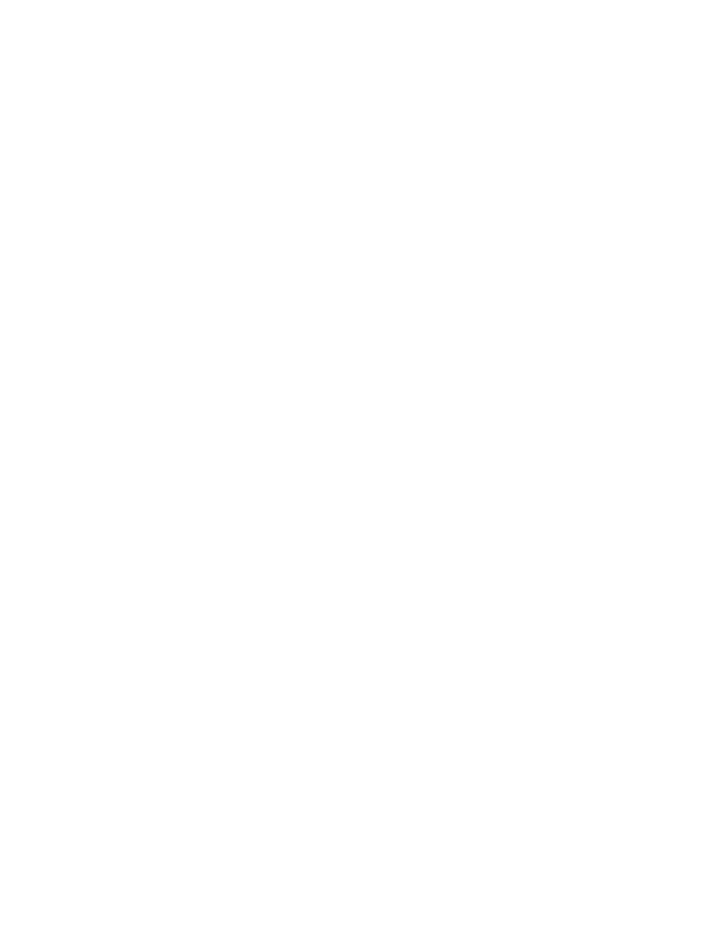
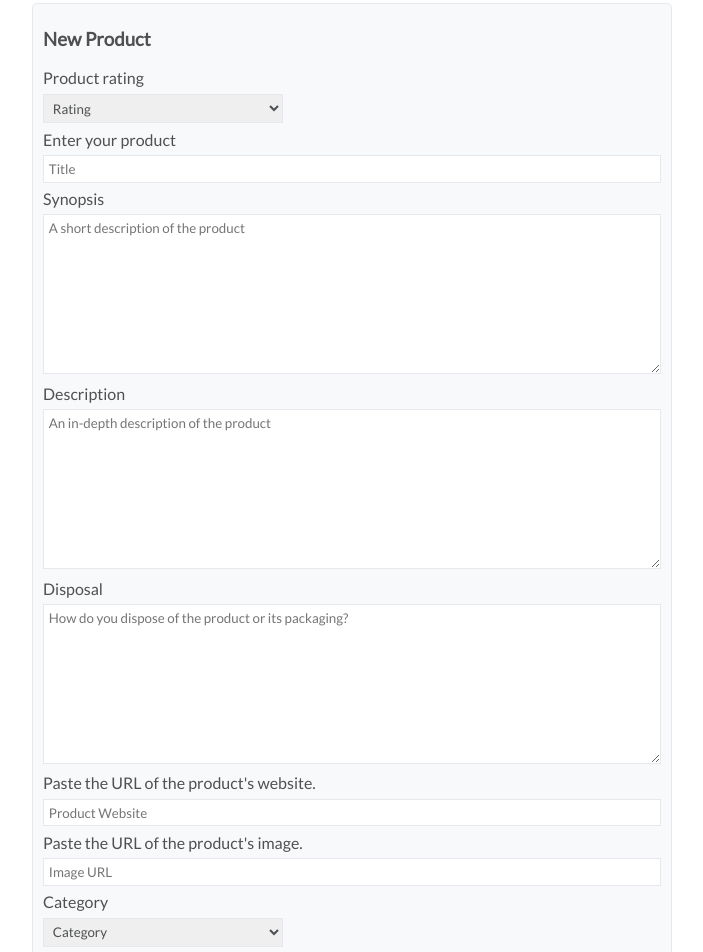
Before and after one commit to DominicVolante/Caris-List, a React (Create React App) app: page /home/addproduct in a window 1280 px wide. Shown: the part 140-1092 px from the top of the page, without its empty margins (288-991 px from the left). Before the commit the page ends 800 px from the top, so only its background shows below. Built offline with nearby package versions, Linux system fonts and the light colour scheme; no server answers.

Commit message:
added a post function

```diff
--- a/src/App.js
+++ b/src/App.js
@@ -6,6 +6,7 @@ import DefaultContext from "./components/context/DefaultContext";
 import EditProductForm from "./components/EditProductForm";
 import LandingPage from "./components/LandingPage";
 import ExpandedProduct from "./components/ExpandedProduct";
+import AddProductRoute from "./components/routes/AddProductRoute";
 
 class App extends Component {
   static contextType = DefaultContext;
@@ -107,6 +108,7 @@ class App extends Component {
               />
             )}
           />
+          <Route path="/home/addproduct" component={AddProductRoute} />
           <Route path="/home/edit/:id" component={EditProductForm} />
           <Route path="/home/details/:id" component={ExpandedProduct} />
         </div>
--- a/src/components/AddProductForm.js
+++ b/src/components/AddProductForm.js
@@ -8,9 +8,14 @@ class AddProductForm extends Component {
   handleSubmit = (form) => {
     const f = new FormData(form);
     const data = {
-      severity: f.get("severity"),
       name: f.get("name"),
+      rating: f.get("rating"),
+      synopsis: f.get("synopsis"),
       description: f.get("description"),
+      disposal: f.get("disposal"),
+      link: f.get("url"),
+      image: f.get("imgurl"),
+      category: f.get("category"),
     };
     this.addProduct(data);
   };
@@ -43,16 +48,14 @@ class AddProductForm extends Component {
           }}
         >
           <h3>New Product</h3>
-          <label htmlFor="severity">Product Severity</label>
-          <select name="severity" id="severity" required>
+          <label htmlFor="rating">Product rating</label>
+          <select name="rating" id="rating" required>
             <option className="hidden" value="">
-              product
+              Rating
             </option>
             <option value="1">1</option>
             <option value="2">2</option>
             <option value="3">3</option>
-            <option value="4">4</option>
-            <option value="5">5</option>
           </select>
           <br />
           <label htmlFor="name">Enter your product</label>
@@ -60,11 +63,61 @@ class AddProductForm extends Component {
             type="text"
             name="name"
             id="name"
-            placeholder="Fly-biting"
+            placeholder="Title"
             required
           />
+          <label htmlFor="synopsis">Synopsis</label>
+          <textarea
+            name="synopsis"
+            id="synopsis"
+            placeholder="A short description of the product"
+            required
+          ></textarea>
           <label htmlFor="description">Description</label>
-          <textarea name="description" id="description" required></textarea>
+          <textarea
+            name="description"
+            id="description"
+            placeholder="An in-depth description of the product"
+            required
+          ></textarea>
+          <label htmlFor="disposal">Disposal</label>
+          <textarea
+            name="disposal"
+            id="disposal"
+            placeholder="How do you dispose of the product or its packaging?"
+            required
+          ></textarea>
+
+          <label htmlFor="url">Paste the URL of the product's website.</label>
+          <input
+            type="text"
+            name="url"
+            id="url"
+            placeholder="Product Website"
+            required
+          />
+
+          <label htmlFor="imgurl">Paste the URL of the product's image.</label>
+          <input
+            type="text"
+            name="imgurl"
+            id="imgurl"
+            placeholder="Image URL"
+            required
+          />
+
+          <label htmlFor="category">Category</label>
+          <select name="category" id="category" required>
+            <option className="hidden" value="">
+              Category
+            </option>
+            <option value="all">All</option>
+            <option value="kitchen">Kitchen</option>
+            <option value="bath">Bath</option>
+            <option value="services">Services</option>
+          </select>
+          <br />
+
           <button className="start-button" type="submit">
             Submit
           </button>
--- a/src/components/Header.js
+++ b/src/components/Header.js
@@ -8,7 +8,7 @@ const Header = () => {
         <h1>
           <Link
             to={{
-              pathname: `/home`,
+              pathname: `/`,
             }}
           >
             Cari's List
--- a/src/components/Sidebar.js
+++ b/src/components/Sidebar.js
@@ -40,6 +40,18 @@ class Sidebar extends Component {
             <option value="services">Services</option>
           </select>
         </div>
+        <h3>
+          Have a product that should
+          <br />
+          be on the list?
+        </h3>
+        <Link
+          to={{
+            pathname: `/home/addproduct`,
+          }}
+        >
+          <button className="start-button">Add it!</button>
+        </Link>
       </div>
     );
   }
--- /dev/null
+++ b/src/components/routes/AddProductRoute.js
@@ -0,0 +1,9 @@
+import React, { Component } from "react";
+import AddProductForm from "../AddProductForm";
+
+class AddProductRoute extends Component {
+  render() {
+    return <AddProductForm />;
+  }
+}
+export default AddProductRoute;
--- a/src/index.css
+++ b/src/index.css
@@ -127,7 +127,8 @@ label {
   box-shadow: 0px 3px 5px 1px #595f62;
 }
 .add-symptom-form {
-  margin: 10px;
+  margin-left: auto;
+  margin-right: auto;
   border-radius: 0.3em;
   align-items: center;
   padding: 10px 20px;
@@ -136,9 +137,11 @@ label {
 }
 @media only screen and (min-width: 600px) {
   .add-symptom-form {
-    width: 15rem;
+    width: 50vw;
     padding: 5px 10px;
     margin: 0;
+    margin-left: auto;
+    margin-right: auto;
   }
 }
 select {
```
